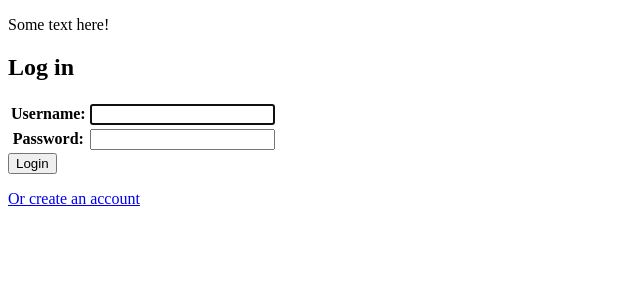
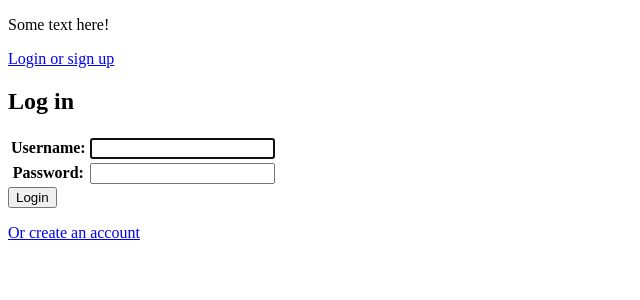
Before and after one commit to PickleEric/thebreeze, a Django app: page /accounts/login/ in a window 1280 px wide. Shown: the top 300 px of the page, without its empty margins (0-640 px from the left). Run offline with Django 3.2, Linux system fonts and the light colour scheme.

Commit message:
created login for user

```diff
--- a/thebreeze_app/templates/thebreeze_app/base.html
+++ b/thebreeze_app/templates/thebreeze_app/base.html
@@ -9,7 +9,16 @@
 <body>
 <p>
     Some text here!
+
 </p>
+<div id="right-login" >
+            {% if user.is_authenticated %}
+            <span id='welcome-user-msg'>You are logged in, <a href="{% url 'user_profile' user_pk=user.pk %}">{{ user.username }}</a>
+               | <a href="{% url 'logout' %}">Logout</a></span>
+            {% else %}
+            <span id='login-or-sign-up' ><a href="{% url 'login' %}?next={{ request.path }}" >Login or sign up</a></span>
+            {% endif %}
+          </div>
 
 {% block content %}
 {% endblock %}
```
Also changed, not shown: db.sqlite3.
